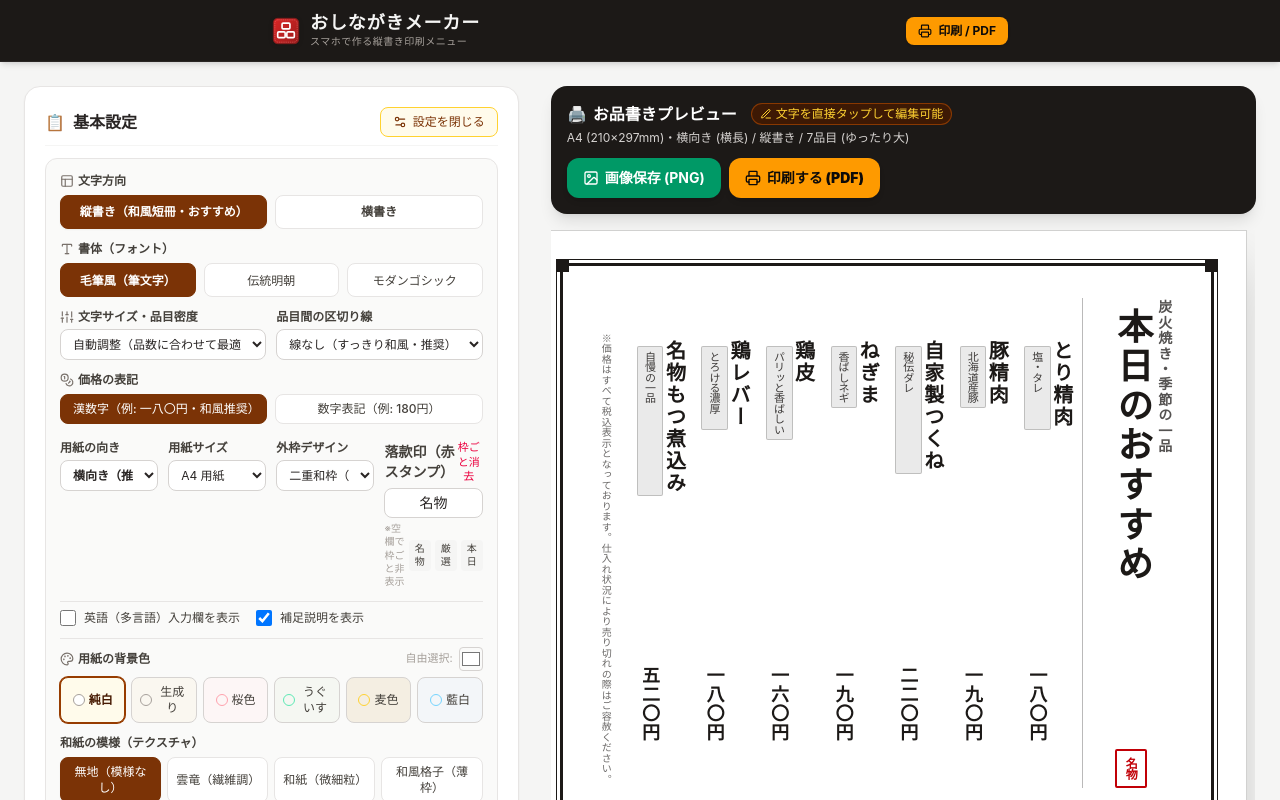
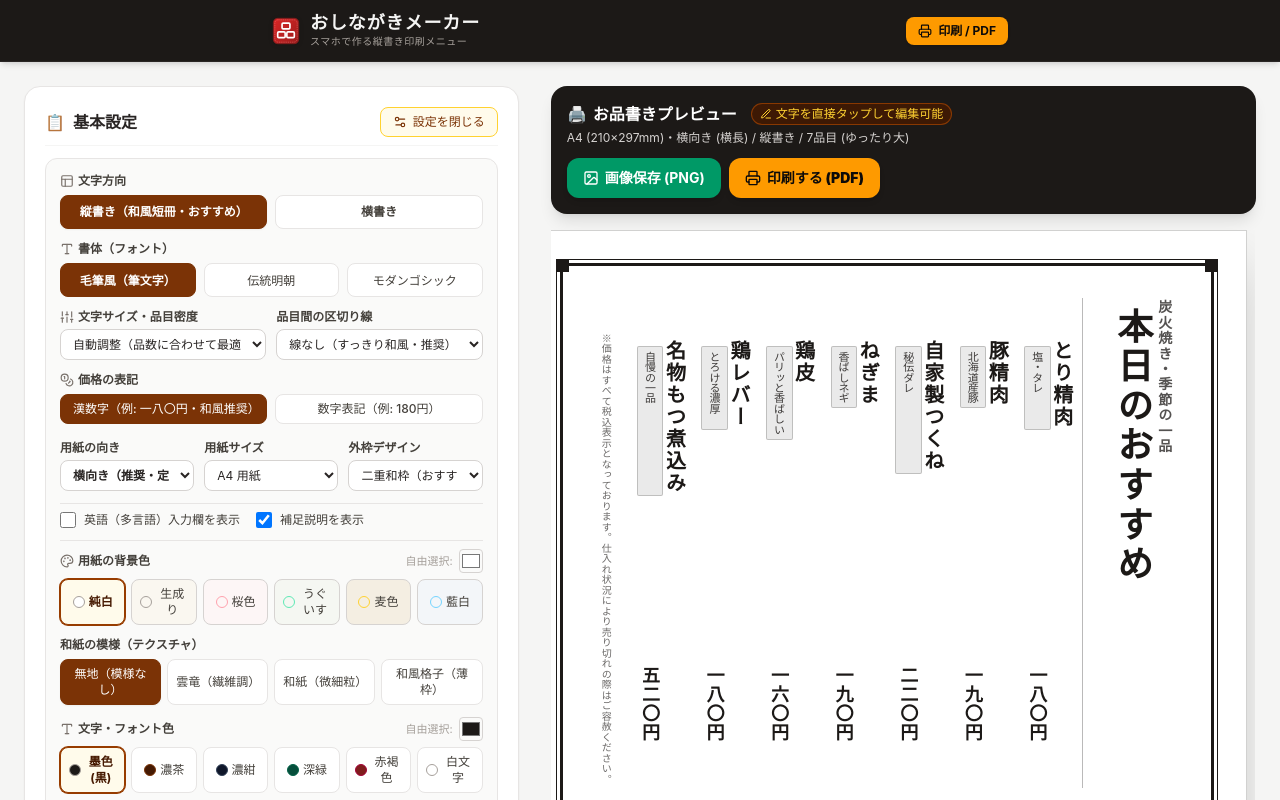
Before and after one commit to saikoro2007/oshinagaki-maker, a Vue app: page / in a window 1280 px wide. Shown: the top 800 px of the page. Built offline with nearby package versions, Linux system fonts and the light colour scheme; a web font is replaced by a local one.

Commit message:
refactor: remove red stamp seal feature completely

```diff
--- a/src/components/MenuEditor.vue
+++ b/src/components/MenuEditor.vue
@@ -15,7 +15,6 @@ import {
   Coins,
   Download,
   Upload,
-  Stamp,
   Sliders,
   AlignRight,
   Palette
@@ -272,7 +271,7 @@ function selectLayout(mode) {
         </div>
 
         <!-- Paper orientation & size & border options -->
-        <div class="grid grid-cols-2 sm:grid-cols-4 gap-2.5 pt-1">
+        <div class="grid grid-cols-1 sm:grid-cols-3 gap-2.5 pt-1">
           <div>
             <label class="font-semibold text-stone-700 block mb-1">用紙の向き</label>
             <select
@@ -303,46 +302,6 @@ function selectLayout(mode) {
               <option value="minimal">シンプル実線</option>
               <option value="none">外枠なし</option>
             </select>
-          </div>
-          <div>
-            <div class="flex items-center justify-between mb-1">
-              <label class="font-semibold text-stone-700 text-xs sm:text-sm">落款印（赤スタンプ）</label>
-              <button
-                v-if="menuData.stampText"
-                type="button"
-                @click="menuData.stampText = ''"
-                class="text-[11px] text-rose-600 hover:text-rose-700 hover:underline cursor-pointer"
-              >
-                枠ごと消去
-              </button>
-            </div>
-            <input
-              v-model="menuData.stampText"
-              type="text"
-              placeholder="空欄で非表示（例: 名物）"
-              maxlength="4"
-              class="w-full bg-white border border-stone-300 rounded-lg py-1 px-2 text-stone-800 text-center text-sm"
-            />
-            <div class="flex items-center justify-between mt-1 text-[11px]">
-              <span class="text-stone-400 text-[10px]">※空欄で枠ごと非表示</span>
-              <div class="flex items-center gap-1">
-                <button
-                  type="button"
-                  @click="menuData.stampText = '名物'"
-                  class="px-1.5 py-0.5 rounded bg-stone-100 hover:bg-stone-200 text-stone-700 text-[10px] cursor-pointer"
-                >名物</button>
-                <button
-                  type="button"
-                  @click="menuData.stampText = '厳選'"
-                  class="px-1.5 py-0.5 rounded bg-stone-100 hover:bg-stone-200 text-stone-700 text-[10px] cursor-pointer"
-                >厳選</button>
-                <button
-                  type="button"
-                  @click="menuData.stampText = '本日'"
-                  class="px-1.5 py-0.5 rounded bg-stone-100 hover:bg-stone-200 text-stone-700 text-[10px] cursor-pointer"
-                >本日</button>
-              </div>
-            </div>
           </div>
         </div>
 
--- a/src/components/MenuPreview.vue
+++ b/src/components/MenuPreview.vue
@@ -354,9 +354,8 @@ function closeImageModal() {
               verticalContentHeightClass
             ]"
           >
-            <!-- 1. Right Header Section (Title & Subtitle & Stamp ONLY - Soft refined border) -->
-            <div class="flex flex-row justify-between pl-6 sm:pl-8 border-l border-current/30 shrink-0 h-full">
-              <div>
+            <!-- 1. Right Header Section (Title & Subtitle ONLY - Soft refined border) -->
+            <div class="pl-6 sm:pl-8 border-l border-current/30 shrink-0 h-full">
               <!-- Subtitle (Editable) -->
               <div
                 contenteditable="true"
@@ -376,18 +375,6 @@ function closeImageModal() {
               >
                 {{ menuData.title }}
               </h1>
-              </div>
-
-              <!-- Traditional Red Stamp Seal (Editable - can display store name or stamp text) -->
-              <div
-                v-if="menuData.stampText && menuData.stampText.trim()"
-                contenteditable="true"
-                @blur="onTextBlur(menuData, 'stampText', $event)"
-                class="editable-field border-2 border-red-700 text-red-700 font-bold text-xs p-1.5 rounded-xs tracking-tighter self-end select-none outline-none hover:bg-red-50 focus:ring-1 focus:ring-red-600 cursor-text"
-                title="タップして印鑑文字を変更（文字を消すと非表示になります）"
-              >
-                {{ menuData.stampText }}
-              </div>
             </div>
 
             <!-- 2. Middle Items Section (Flows from Right to Left, Side-by-Side!) -->
@@ -497,7 +484,7 @@ function closeImageModal() {
               >
                 {{ menuData.subtitle }}
               </div>
-              <div class="flex items-center justify-center gap-3">
+              <div class="flex items-center justify-center">
                 <h1
                   contenteditable="true"
                   @blur="onTextBlur(menuData, 'title', $event)"
@@ -505,15 +492,6 @@ function closeImageModal() {
                 >
                   {{ menuData.title }}
                 </h1>
-                <div
-                  v-if="menuData.stampText && menuData.stampText.trim()"
-                  contenteditable="true"
-                  @blur="onTextBlur(menuData, 'stampText', $event)"
-                  class="editable-field border-2 border-red-700 text-red-700 font-bold text-[10px] px-1 py-0.5 rounded-xs outline-none hover:bg-red-50 cursor-text"
-                  title="タップして印鑑文字を変更（文字を消すと非表示になります）"
-                >
-                  {{ menuData.stampText }}
-                </div>
               </div>
               <div
                 v-if="menuData.storeName"
--- a/src/constants/presets.js
+++ b/src/constants/presets.js
@@ -73,7 +73,6 @@ export const INITIAL_MENU_STATE = {
   subtitle: '炭火焼き・季節の一品',
   footerNote: '※価格はすべて税込表示となっております。仕入れ状況により売り切れの際はご容赦ください。',
   storeName: '',
-  stampText: '名物', // 伝統的な赤印鑑テキスト（名物、厳選、もず、など）
   dateText: '本日のお品書き',
   layout: 'vertical', // 'vertical' | 'horizontal'
   fontFamily: 'brush', // 'brush' | 'mincho' | 'gothic'
```
Lines whose indentation alone changed are shown as unchanged.
